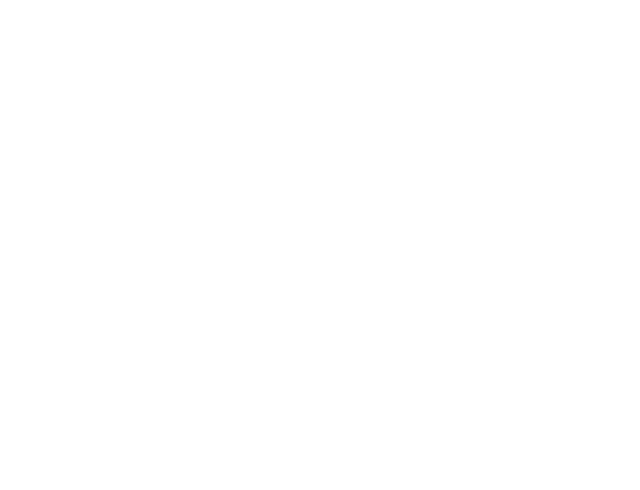
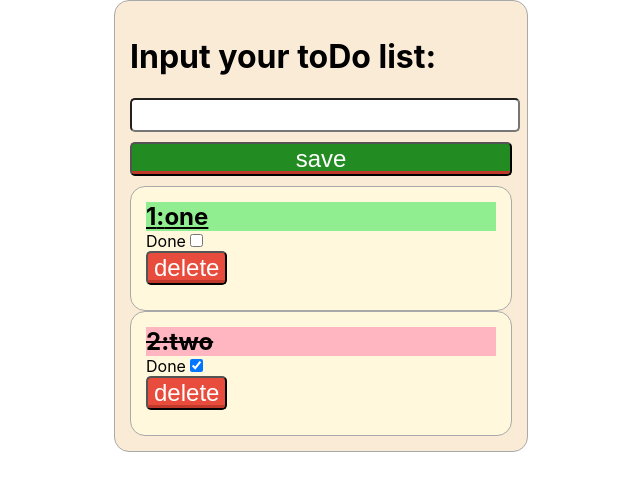
Before and after one commit to VolodymyrStyk/React-Okten, a React (Create React App) app: page / in a window 1280 px wide. Shown: the top 490 px of the page, without its empty margins (319-959 px from the left). Built offline with nearby package versions, Linux system fonts and the light colour scheme.

Commit message:
update Finish TODO list on Redux

```diff
--- a/src/App.js
+++ b/src/App.js
@@ -1,12 +1,12 @@
-import logo from './logo.svg';
 import './App.css';
+import {ToDoList} from "./components/toDoList/ToDoList";
 
 function App() {
-  return (
-    <div >
-
-    </div>
-  );
+    return (
+        <div>
+            <ToDoList/>
+        </div>
+    );
 }
 
 export default App;
--- /dev/null
+++ b/src/components/toDoList/ToDoList.css
@@ -0,0 +1,68 @@
+.false{
+    background-color: lightpink;
+    text-decoration: line-through;
+}
+.true{
+    background-color: lightgreen;
+    text-decoration: underline;
+}
+.wrap-todo{
+    display: flex;
+    justify-content: center;
+}
+.wrap-todo-list{
+    border: 1px solid darkgray;
+    border-radius: 15px;
+    padding: 15px;
+    background:antiquewhite;
+}
+.one-task{
+    border-radius: 15px;
+    border: 1px solid darkgray;
+    width: 350px;
+    text-wrap: normal;
+    padding: 15px;
+    background-color: cornsilk;
+}
+.one-task h2{
+    margin: 0;
+}
+.input{
+    width: 100%;
+    font-size: 24px;
+    border-radius: 5px;
+    margin-bottom: 10px;
+}
+.button {
+    position: relative;
+    background: #e74c3c;
+    overflow: hidden;
+    z-index: 1;
+    cursor: pointer;
+    transition: color 0.3s;
+    text-align: center;
+    color: #fff;
+    font-size: 24px;
+    margin-bottom: 10px;
+    border-radius: 5px;
+}
+.btn-save{
+    width: 100%;
+    background: forestgreen;
+
+}
+.button:after {
+    position: absolute;
+    top: 90%;
+    left: 0;
+    width: 100%;
+    height: 100%;
+    background: #c0392b;
+    content: "";
+    z-index: -2;
+    transition: transform 0.3s;
+}
+.button:hover::after {
+    transform: translateY(-80%);
+    transition: transform 0.3s;
+}
--- /dev/null
+++ b/src/components/toDoList/ToDoList.js
@@ -0,0 +1,49 @@
+import {useDispatch, useSelector} from "react-redux";
+import {useState} from "react";
+import './ToDoList.css'
+import {InputTodo} from "./inputTodo/InputTodo";
+import {ItemList} from "./itemList/ItemList";
+
+export const ToDoList = () => {
+    const state = useSelector(state => state);
+    const dispatch = useDispatch();
+    const {toDoList} = state;
+    const lastId = toDoList.length + 1;
+    const [inputValue, setInputValue] = useState(null);
+    const saveNewDeal = () => {
+        if (inputValue) {
+            const newItem = {
+                id: lastId,
+                title: inputValue
+            }
+            toDoList.push(newItem)
+            dispatch({type: 'SAVE', payload: [...toDoList]})
+        }
+    };
+    const inputtedDeal = (e) => {
+        const {target: {value}} = e;
+        setInputValue(value);
+    }
+    const deleteDeal = (id) => {
+        console.log(id)
+        const filtered = toDoList.filter(value => value.id !== id);
+        dispatch({type: 'DELETE', payload: [...filtered]})
+    }
+    const isDone = (id, isChecked) => {
+        toDoList.filter(value => value.id === id)[0].checked = !isChecked;
+        console.log(toDoList);
+        dispatch({type: 'CHECKED', payload: [...toDoList]})
+    }
+    return (
+        <div className={'wrap-todo'}>
+            <div className={'wrap-todo-list'} >
+                <InputTodo
+                    inputtedDeal={inputtedDeal}
+                    inputValue={inputValue}
+                    saveNewDeal={saveNewDeal}
+                />
+                <ItemList deleteDeal={deleteDeal} isDone={isDone}/>
+            </div>
+        </div>
+    );
+}
--- /dev/null
+++ b/src/components/toDoList/inputTodo/InputTodo.js
@@ -0,0 +1,9 @@
+export const InputTodo = ({inputtedDeal,inputValue,saveNewDeal}) => {
+  return (
+      <div>
+          <h1>Input your toDo list:</h1>
+          <input type={'text'} onChange={inputtedDeal} value={inputValue} className={'input'}/><br/>
+          <button onClick={saveNewDeal} className={'button btn-save'}>save</button>
+      </div>
+  );
+}
--- /dev/null
+++ b/src/components/toDoList/itemList/ItemList.js
@@ -0,0 +1,33 @@
+import {useSelector} from "react-redux";
+
+export const ItemList = ({isDone, deleteDeal}) => {
+    const toDoList = useSelector(state => state.toDoList);
+    return (
+        <div>
+            {
+                toDoList.map(({id, title, checked}) =>
+                    <div className={'one-task'}>
+                        <div>
+                            <label>
+                                <h2 key={id} className={String(!checked)}>{id}:{title}</h2>
+                                Done
+                                <input type="checkbox"
+                                       name="checkbox"
+                                       checked={checked}
+                                       onChange={() => {
+                                           isDone(id, checked)
+                                       }}/>
+                            </label>
+                        </div>
+                        <div>
+                            <button onClick={() => {
+                                deleteDeal(id)
+                            }}  className={'button btn-delete'}>delete
+                            </button>
+                        </div>
+                    </div>
+                )
+            }
+        </div>
+    );
+}
--- a/src/index.js
+++ b/src/index.js
@@ -3,12 +3,17 @@ import ReactDOM from 'react-dom';
 import './index.css';
 import App from './App';
 import reportWebVitals from './reportWebVitals';
+import {Provider} from "react-redux";
+import store from "./redux/store";
+
 
 ReactDOM.render(
-  <React.StrictMode>
-    <App />
-  </React.StrictMode>,
-  document.getElementById('root')
+    <React.StrictMode>
+        <Provider store={store}>
+            <App/>
+        </Provider>
+    </React.StrictMode>,
+    document.getElementById('root')
 );
 
 // If you want to start measuring performance in your app, pass a function
--- /dev/null
+++ b/src/redux/intialState.js
@@ -0,0 +1,15 @@
+const initialState = {
+    toDoList: [
+        {
+            id: 1,
+            title: 'one',
+            checked: false
+        },
+        {
+            id: 2,
+            title: 'two',
+            checked: true
+        },
+    ],
+}
+export default initialState;
--- /dev/null
+++ b/src/redux/reducer.js
@@ -0,0 +1,29 @@
+import initialState from "./intialState";
+
+// const initialState = {
+//     toDoList: ['one','two']
+// }
+
+const reducer = (state = initialState, action) => {
+    console.log(state);
+    switch (action.type) {
+        case 'SAVE':
+            return {
+                ...state,
+                toDoList: action.payload
+            }
+        case 'DELETE':
+            return {
+                ...state,
+                toDoList: action.payload
+            }
+        case 'CHECKED':
+            return {
+                ...state,
+                toDoList: action.payload
+            }
+        default:
+            return state;
+    }
+}
+export default reducer;
--- /dev/null
+++ b/src/redux/store.js
@@ -0,0 +1,6 @@
+import {createStore} from "redux";
+import reducer from "./reducer";
+
+const store = createStore(reducer)
+
+export default store;
```
Also changed, not shown: package.json (+5 -3 lines), 1 other file (tests, documents, lock files or other folders).
